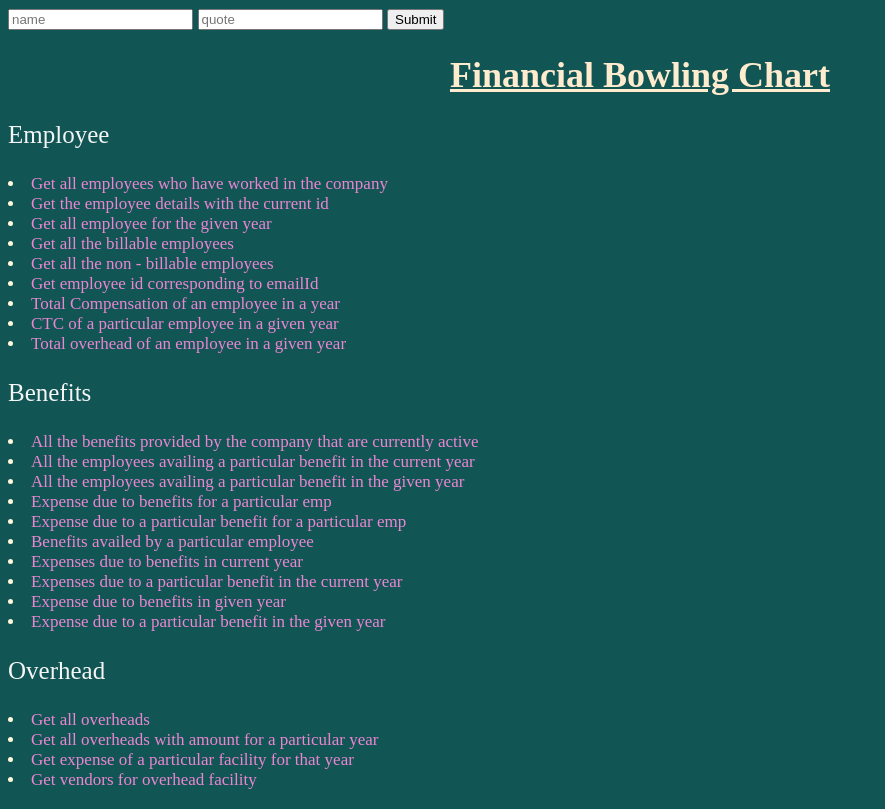
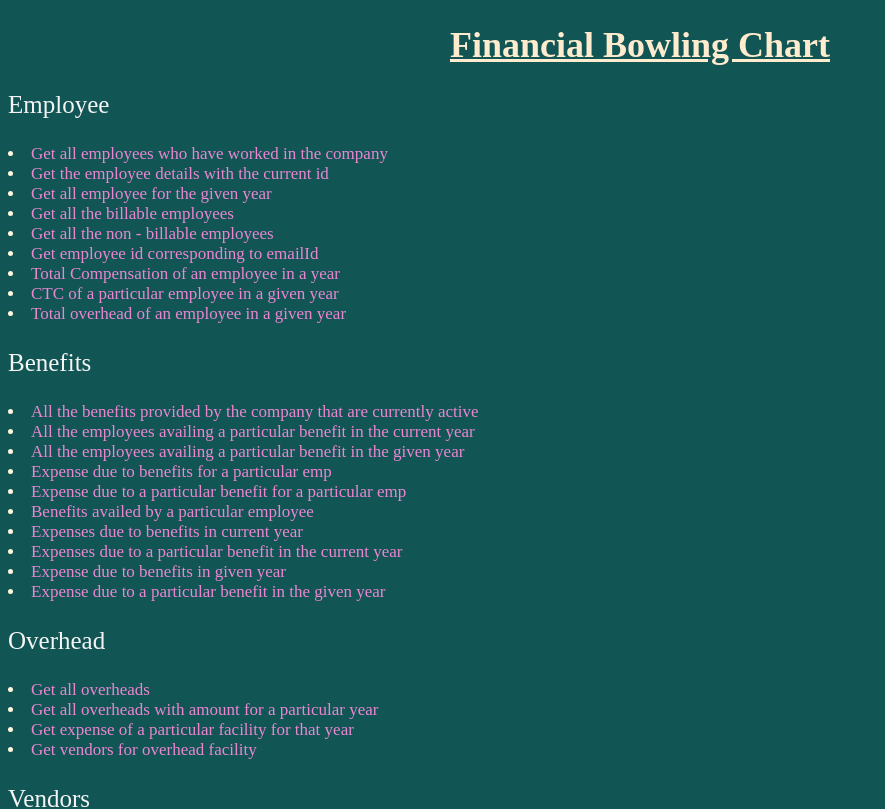
Before and after one commit to AnubhavMukhija7/Hackathon1, a website: page Views/showcase/index.html in a window 1280 px wide. Shown: the top 809 px of the page, without its empty margins (0-885 px from the left). Drawn offline with Linux system fonts and the light colour scheme.

Commit message:
removed extra features ;)

```diff
--- a/API/Main/main.js
+++ b/API/Main/main.js
@@ -22,10 +22,6 @@ app.get('/', (req, res) => {
     res.sendFile(path.resolve(dirname + '/../../Views/showcase/index.html'));
 });
 
-app.post('/quotes', (req, res) => {
-    console.log(req.body);
-    res.send('Hello!!' + req);
-});
 app.use('/employee', employee);
 app.use('/vendor', vendor);
 app.use('/benefit', benefits);
--- a/Views/showcase/index.html
+++ b/Views/showcase/index.html
@@ -8,11 +8,6 @@
     </head>
     <link href="../task2/css/main.css" rel="stylesheet" />
     <body>
-        <form action="/quotes" method="POST">
-            <input type="text" placeholder="name" name="name" />
-            <input type="text" placeholder="quote" name="quote" />
-            <button type="submit">Submit</button>
-        </form>
         <h1>Financial Bowling Chart</h1>
         <div id="options"></div>
         <script src="index.js"></script>
```
